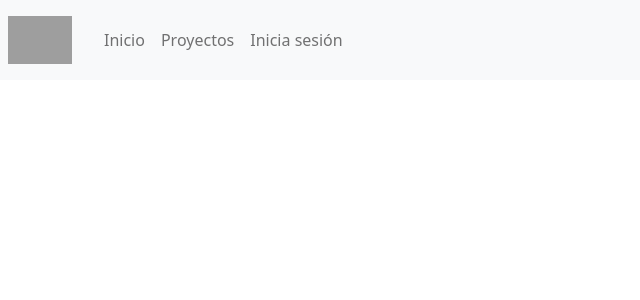
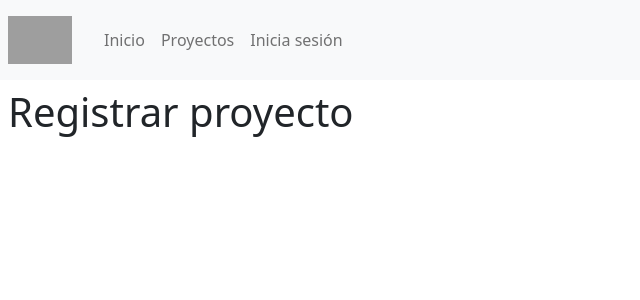
Before and after one commit to pa-suarezm/ada-front, a React (Create React App) app: page /project/create in a window 1280 px wide. Shown: the top 300 px of the page, without its empty margins (0-640 px from the left). Built offline with nearby package versions, Linux system fonts and the light colour scheme; grey boxes are pictures that could not be loaded.

Commit message:
Navegacion a registrar poroyecto

```diff
--- a/src/App.tsx
+++ b/src/App.tsx
@@ -5,6 +5,7 @@ import Auth from './Auth/Auth';
 import { Route, Routes } from 'react-router-dom';
 import Home from './Home/Home';
 import ProjectDetail from './Projects/ProjectDetail/ProjectDetail';
+import AddProject from './Projects/AddProject/AddProject';
 
 
 function App() {
@@ -16,6 +17,7 @@ function App() {
         <Route path="/projects" element={<Projects />} />
         <Route path="/projects/:_id" element={<ProjectDetail />} />
         <Route path="/auth" element={<Auth />} />
+        <Route path="/project/create" element={<AddProject />} />
       </Routes>
     </div>
   );
--- /dev/null
+++ b/src/Projects/AddProject/AddProject.tsx
@@ -0,0 +1,16 @@
+import React, {Component} from "react";
+import './AddProject.css';
+
+export default class AddProject extends Component<{}> {
+  render() {
+    return(
+      <div className="row">
+        <div className="col-12">
+          <h1>
+            Registrar proyecto
+          </h1>
+        </div>
+      </div>
+    );
+  }
+}
--- a/src/Projects/Projects.tsx
+++ b/src/Projects/Projects.tsx
@@ -1,4 +1,5 @@
 import React, {Component} from 'react';
+import { Link } from 'react-router-dom';
 import Loading from '../Loading/Loading';
 import ProjectCard from './ProjectCard/ProjectCard';
 import './Projects.css';
@@ -39,6 +40,23 @@ export default class Projects extends Component<{}, { projects: any, DataIsLoade
     else {
       return (
         <div className="row">
+          <div className="col-12">
+            <div className="row">
+              <div className="col-2">
+                <div className="card">
+                  <Link to="/project/create">
+                    <div className="card-body">
+                      <p>
+                        <strong>
+                          + Registrar proyecto
+                        </strong>
+                      </p>
+                    </div>
+                  </Link>
+                </div>
+              </div>
+            </div>
+            <div className="row">
                 {this.state.projects.map((e: any, i: number) => {
                   return(
                     <ProjectCard
@@ -53,6 +71,8 @@ export default class Projects extends Component<{}, { projects: any, DataIsLoade
                   );
                 })}
             </div>
+          </div>
+        </div>
       );
     }
   }
```
Also changed, not shown: src/Projects/AddProject/AddProject.css (added), src/Projects/Projects.css (line endings or trailing spaces). Lines whose indentation alone changed are shown as unchanged.
